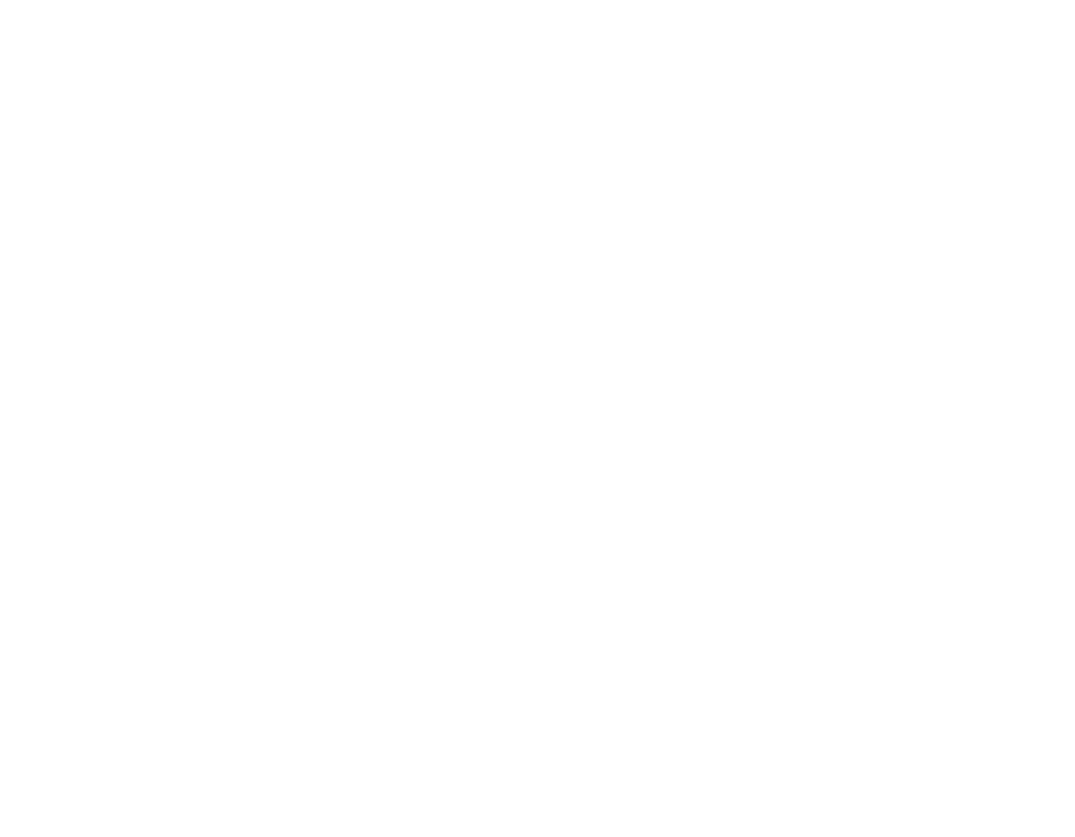
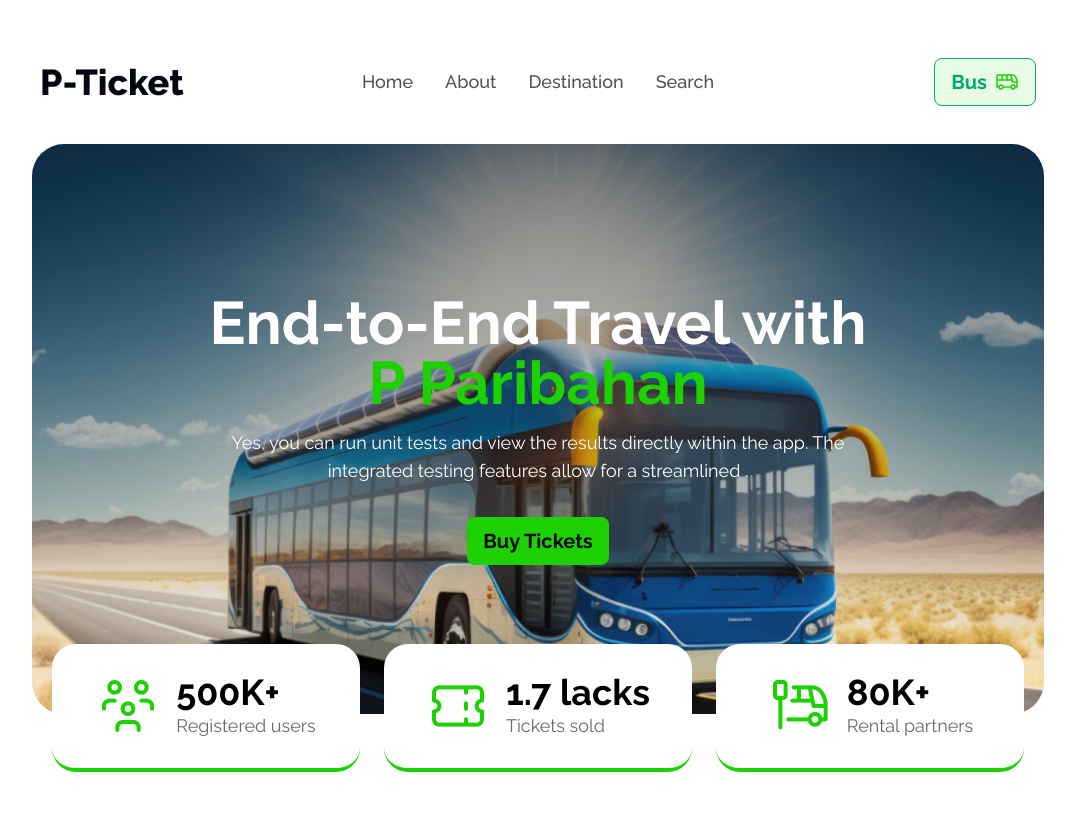
Before and after one commit to Obydur-Rahman/smart-ticketing, a plain HTML site: page index.html in a window 1280 px wide. Shown: the whole page, without its empty margins (102-1177 px from the left). Before the commit the page ends 800 px from the top, so only its background shows below. Drawn offline with nearby package versions, Linux system fonts and the light colour scheme.

Commit message:
Header Section

```diff
--- a/index.html
+++ b/index.html
@@ -4,6 +4,8 @@
     <meta charset="UTF-8">
     <meta name="viewport" content="width=device-width, initial-scale=1.0">
     <!-- Link Tailwin , Font And Css Start -->
+
+    <link href="https://cdn.jsdelivr.net/npm/daisyui@4.12.10/dist/full.min.css" rel="stylesheet" type="text/css" />
     <script src="https://cdn.tailwindcss.com"></script>
     <link rel="stylesheet" href="./style/style.css">
 
@@ -13,7 +15,130 @@
     <!-- Link Tailwin And Css End -->
     <title>Smart Ticketing</title>
 </head>
-<body class="raleway-font">
+<body class="raleway-font " >
+
+    <!-- Header Start -->
+
+    <section id="Header" class="min-h-screen lg:px-[134px] px-[20px]  lg:py-[48px] py-[10px]">
+
+
+         <!-- NavBar start -->
+    <div class="navbar bg-base-100">
+        <div class="navbar-start">
+          <div class="dropdown">
+            <div tabindex="0" role="button" class="btn btn-ghost lg:hidden">
+              <svg
+                xmlns="http://www.w3.org/2000/svg"
+                class="h-5 w-5"
+                fill="none"
+                viewBox="0 0 24 24"
+                stroke="currentColor">
+                <path
+                  stroke-linecap="round"
+                  stroke-linejoin="round"
+                  stroke-width="2"
+                  d="M4 6h16M4 12h8m-8 6h16" />
+              </svg>
+            </div>
+            <ul
+              tabindex="0"
+              class="menu menu-sm dropdown-content bg-base-100 rounded-box z-[1] mt-3 w-52 p-2 shadow">
+              <li><a>Home</a></li>
+              <li><a>About</a></li>
+              <li><a>Destination</a></li>
+              <li><a>Search</a></li>
+            </ul>
+          </div>
+          <a class=" lg:text-4xl text-2xl text-[#030712]  font-extrabold"> P-Ticket</a>
+        </div>
+        <div class="navbar-center hidden lg:flex">
+          <ul class="menu menu-horizontal px-1">
+              <li><a>Home</a></li>
+              <li><a>About</a></li>
+              <li><a>Destination</a></li>
+              <li><a>Search</a></li>
+          </ul>
+        </div>
+        <div class="navbar-end">
+            <button class="btn btn-outline btn-success bg-[#1DD1001A] text-xl font-bold">Bus <img src="./images/bus-icon.png" alt=""></button>
+        </div>
+      </div>
+    <!-- NavBar End -->
+
+
+
+
+
+
+
+
+
+     <section class="lg:relative lg:pb-[120px] pb-7">
+         <!-- Banner Section Start -->
+
+         <div class=" w-full  lg:h-[570px] h-[300px] bg-[url('./images/banner.png')] bg-cover bg-center  bg-no-repeat  mt-7 lg:rounded-[32px] rounded-[20px] flex flex-col justify-center items-center" >
+
+            <div id="banner-contain" class="flex flex-col justify-center lg:items-center p-[32px]">
+                <h1 class="lg:text-6xl text-2xl text-white font-bold lg:text-center text-left">
+                    End-to-End Travel with <br>
+                    <span class="text-[#1DD100]">P Paribahan</span>
+                </h1>
+
+                <p class="lg:text-lg text-sm  text-white lg:text-center text-left lg:pt-4 lg:pb-8">Yes, you can run unit tests and view the results directly within the app. The <br> integrated testing features allow for a streamlined .</p>
+
+                <button class=" btn  lg:text-center text-left bg-[#1DD100] lg:text-xl font-bold border-none text-[#030712] ">Buy Tickets</button>
+            </div>
+
+           </div>
+
+
+           <!-- ----- -->
+
+           <div class="flex lg:flex-row flex-col justify-center items-center gap-6 lg:absolute  lg:top-0 lg:right-0 lg:left-0  lg:mt-[500px] mt-10 ">
+
+            <div class=" lg:h-32 h-40 w-[308px]   bg-white rounded-3xl border-b-[#1DD100] border-b-4 flex justify-center items-center lg:p-5 p-4 gap-4">
+                 <div> <img src="./images/people.png" alt=""></div>
+                 <div>
+                    <h1 class="text-4xl font-bold text-black">500K+</h1>
+                    <p class="text-lg text-[#03071299] ">Registered users</p>
+                 </div>
+            </div>
+
+            <div class=" lg:h-32 h-40 w-[308px]  bg-white rounded-3xl border-b-[#1DD100] border-b-4 flex justify-center items-center lg:p-5 p-4 gap-4">
+                <div> <img src="./images/ticket-cupon.png" alt=""></div>
+                <div>
+                   <h1 class="text-4xl font-bold text-black">1.7 lacks</h1>
+                   <p class="text-lg text-[#03071299] ">Tickets sold</p>
+                </div>
+           </div>
+
+
+           <div class=" lg:h-32 h-40 w-[308px] bg-white rounded-3xl border-b-[#1DD100] border-b-4 flex justify-center items-center lg:p-5 p-4 gap-4">
+            <div> <img src="./images/stoppage.png" alt=""></div>
+            <div>
+               <h1 class="text-4xl font-bold text-black">80K+</h1>
+               <p class="text-lg text-[#03071299] ">Rental partners</p>
+            </div>
+       </div>
+
+
+           </div>
+           <!-- ------------- -->
+
+      <!-- Banner Section end -->
+
+     </section>
+
+
+
+
+    </section>
+
+
+
+
+
+    <!-- Header End -->
 
 
     <!-- Script Link Start -->
--- a/style/style.css
+++ b/style/style.css
@@ -1,3 +1,10 @@
 .raleway-font{
         font-family: "Raleway", sans-serif;
       }
+
+
+li a{
+    color: #030712B3;
+    font-size: 1.125rem;
+    font-weight: 500;
+}
```
